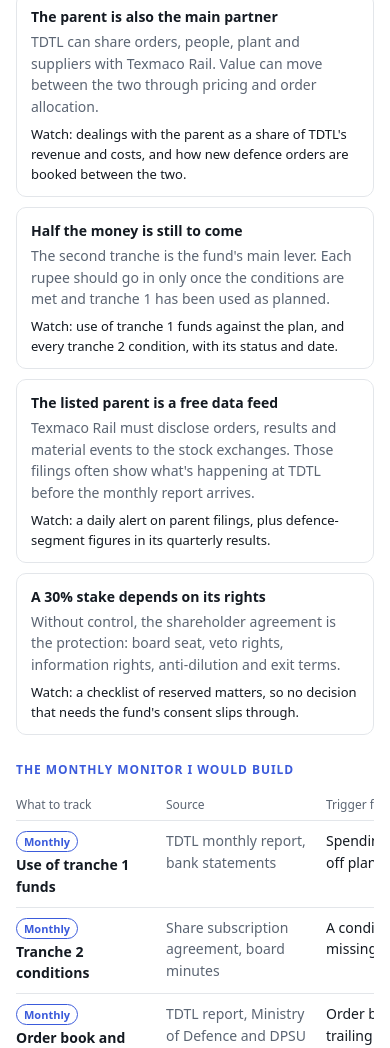
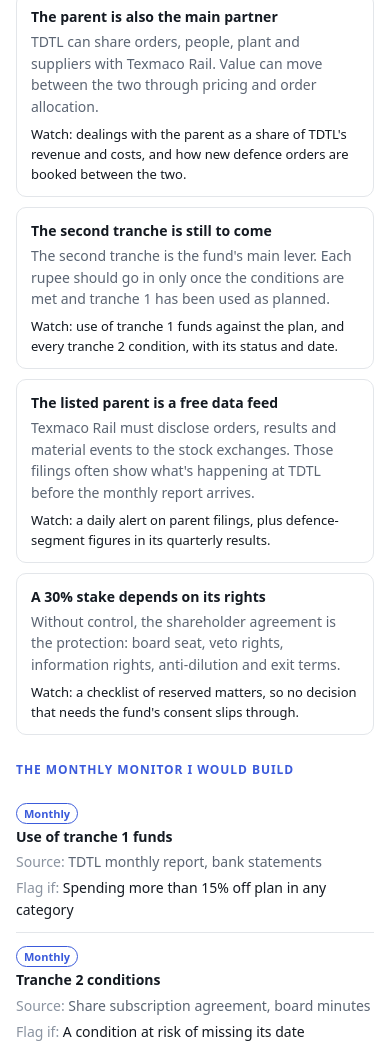
Before and after one commit to shubhamsinha1107/shubhamsinha1107.github.io, a plain HTML site: page samples/calculus/index.html in a window 390 px wide. Shown: the part 1037-2085 px from the top of the page. Drawn offline with Linux system fonts and the light colour scheme.

Commit message:
Calculus: mobile table, wording

```diff
--- a/samples/calculus/index.html
+++ b/samples/calculus/index.html
@@ -58,6 +58,14 @@ td:nth-child(2){color:var(--muted);min-width:160px}
 td:nth-child(3){min-width:190px}
 .f{display:inline-block;font-size:11px;font-weight:600;padding:1px 7px;border-radius:999px;border:1px solid currentColor;margin-bottom:2px;white-space:nowrap}
 .f.m{color:var(--accent)} .f.q{color:var(--good)} .f.e{color:var(--warn)}
+@media (max-width:600px){
+  thead{display:none}
+  table,tbody,tr,td{display:block;width:100%}
+  tr{border-bottom:1px solid var(--border);padding:10px 0}
+  td{border:0;padding:2px 0;min-width:0!important}
+  td:nth-child(2)::before{content:"Source: ";color:var(--faint)}
+  td:nth-child(3)::before{content:"Flag if: ";color:var(--faint)}
+}
 .legend{color:var(--muted);font-size:12px;margin-top:8px;display:flex;flex-wrap:wrap;gap:4px 12px}
 /* questions */
 ol.qs{margin:0;padding:0;list-style:none;counter-reset:q}
@@ -103,7 +111,7 @@ footer a{color:var(--accent)}
 <h2>What makes this stake different</h2>
 <div class="cards">
   <div><b>The parent is also the main partner</b><span>TDTL can share orders, people, plant and suppliers with Texmaco Rail. Value can move between the two through pricing and order allocation.</span><i>Watch: dealings with the parent as a share of TDTL's revenue and costs, and how new defence orders are booked between the two.</i></div>
-  <div><b>Half the money is still to come</b><span>The second tranche is the fund's main lever. Each rupee should go in only once the conditions are met and tranche 1 has been used as planned.</span><i>Watch: use of tranche 1 funds against the plan, and every tranche 2 condition, with its status and date.</i></div>
+  <div><b>The second tranche is still to come</b><span>The second tranche is the fund's main lever. Each rupee should go in only once the conditions are met and tranche 1 has been used as planned.</span><i>Watch: use of tranche 1 funds against the plan, and every tranche 2 condition, with its status and date.</i></div>
   <div><b>The listed parent is a free data feed</b><span>Texmaco Rail must disclose orders, results and material events to the stock exchanges. Those filings often show what's happening at TDTL before the monthly report arrives.</span><i>Watch: a daily alert on parent filings, plus defence-segment figures in its quarterly results.</i></div>
   <div><b>A 30% stake depends on its rights</b><span>Without control, the shareholder agreement is the protection: board seat, veto rights, information rights, anti-dilution and exit terms.</span><i>Watch: a checklist of reserved matters, so no decision that needs the fund's consent slips through.</i></div>
 </div>
```
